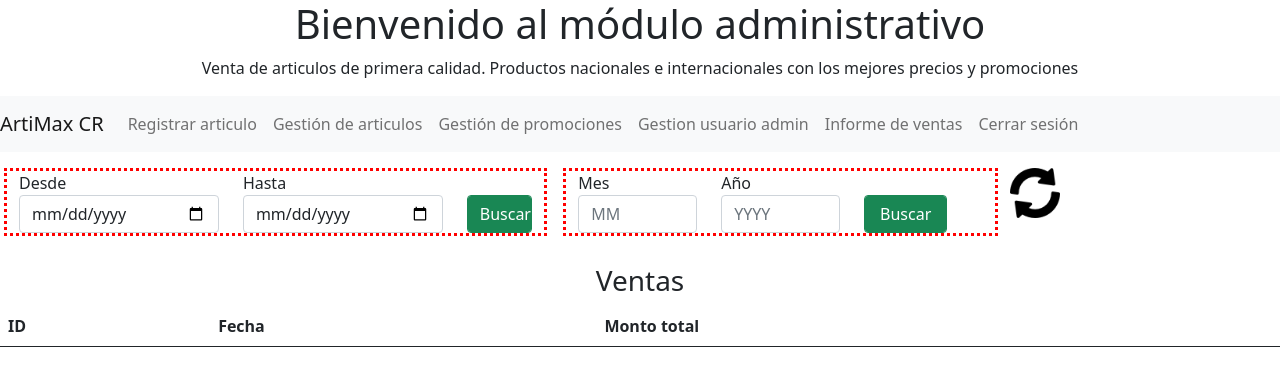
After one commit to iRaxcoder/Proyecto2_lenguajes_RandallMora, a PHP site: page /API_REST_ArtiMax/view/InformeVentasView.php in a window 1280 px wide. The commit adds this page. Shown: the top 386 px of the page. Run offline with PHP 8.4, Linux system fonts and the light colour scheme; lists and menus that the app fills with data are empty.

Commit message:
ya casi se termina informe de ventas

```diff
--- a/controller/UserController.php
+++ b/controller/UserController.php
@@ -37,7 +37,7 @@ class UserController
         require_once './model/ArticuloModel.php';
         $articulo = new ArticuloModel();
         $data['categorias'] = $articulo->mostrar_categorias();
-        $data['promos'] = $articulo->obtener_promociones();
+        $data['favoritos'] = $articulo->mostrar_favoritos($_SESSION['usuario']);
         $data['metodos'] = $articulo->mostrar_metodos_carrito($_SESSION['usuario']);
         $this->view->show("PrincipalVentasView.php", $data);
     }
--- a/public/js/admin.js
+++ b/public/js/admin.js
@@ -134,3 +134,93 @@ function buscar_por_filtro(buscar) {
     });
     return false;
 }
+
+function buscar_venta_rango() {
+
+    var tablaInforme = $('#tablaInforme');
+    var desde = $('#desde').val();
+    var hasta = $('#hasta').val();
+    var titulo = document.getElementById('titulo');
+    var contador = 0;
+    var parametros = {
+        "desde": desde,
+        "hasta": hasta
+    };
+    $.ajax({
+        data: parametros,
+        url: '?controlador=Admin&accion=obtener_ventas_rango',
+        dataType: "json",
+        type: 'post',
+        beforeSend: function () {
+
+        },
+        success: function (response) {
+
+            $("#tablaInforme > tbody").empty();
+            $.each(response['ventas'], function (key, value) {
+                tablaInforme.append(
+                    "<tr> <th scope='row'>" + value['id_venta'] + "</th>" +
+                    "<td>" + value['fecha_venta'] + " </td>" +
+                    "<td>" + value['total_venta'] + "</td>" +
+                    "</tr>"
+                );
+                contador += 1;
+            });
+            if (contador == 0) {
+                titulo.textContent = "No se han encontrado ventas"
+            } else {
+                titulo.textContent = "Ventas";
+            }
+        },
+        error: function (jqXHR, textStatus, errorThrown) {
+            alert(textStatus);
+        }
+    });
+
+    return false;
+}
+
+function buscar_venta_mes_annio() {
+
+    var tablaInforme = $('#tablaInforme');
+    var mes = $('#mes').val();
+    var annio = $('#annio').val();
+    var titulo = document.getElementById('titulo');
+    var contador = 0;
+    var parametros = {
+        "mes": mes,
+        "annio": annio
+    };
+    $.ajax({
+        data: parametros,
+        url: '?controlador=Admin&accion=obtener_ventas_mes_annio',
+        dataType: "json",
+        type: 'post',
+        beforeSend: function () {
+
+        },
+        success: function (response) {
+
+            $("#tablaInforme > tbody").empty();
+            $.each(response['ventas'], function (key, value) {
+                tablaInforme.append(
+                    "<tr> <th scope='row'>" + value['id_venta'] + "</th>" +
+                    "<td>" + value['fecha_venta'] + " </td>" +
+                    "<td>" + value['total_venta'] + "</td>" +
+                    "</tr>"
+                );
+                contador += 1;
+            });
+            if (contador == 0) {
+                titulo.textContent = "No se han encontrado ventas"
+            } else {
+                titulo.textContent = "Ventas";
+            }
+        },
+        error: function (jqXHR, textStatus, errorThrown) {
+            alert(textStatus);
+        }
+    });
+
+    return false;
+}
--- a/public/js/articulo.js
+++ b/public/js/articulo.js
@@ -262,3 +262,56 @@ function mostrar_favoritos() {
     });
     return false;
 }
+
+function mostrar_promos() {
+    parametros = {
+        "e": "e"
+    }
+    $.ajax({
+        data: parametros,
+        url: '?controlador=Articulo&accion=obtener_promos',
+        dataType: "json",
+        type: 'post',
+        beforeSend: function () {
+
+        },
+        success: function (response) {
+            var titulo = document.querySelector(".ofrecimiento");
+            var contenido = document.getElementById("rowArticulos");
+            contenido.innerHTML = "";
+            titulo.innerHTML = "Promociones";
+            $.each(response['promos'], function (key, value) {
+
+                contenido.innerHTML +=
+                    " <div class='card col-md-4 offset-md-2' style='width: 18rem; margin-bottom: 1em;'>" +
+                    " <img class='card-img-top' height='200px' width='200' src='/public/img/" + value['nombre_imagen'] + "'" + " alt='" + value['nombre_imagen'] + "'>" +
+                    "<div class='card-body'>" +
+                    "<h5 id='nombre_articulo' class='card-title'>" + value['nombre_articulo'] + "</h5>" +
+                    " <p class='card-text'>" + value['descripcion'] + "</p>" +
+                    "<p id='precio'>$<del>$" + value['precio_regular'] + "</del><span>$</span>" + value['PRECIO_REBAJA'] + "</p>" +
+                    "<p>válido hasta el: " + value['fecha_final'] + " </p>" +
+                    "<a id='fav' href='javascript:;' onclick='agregar_favorito(this);'>Agregar/quitar fav</a>" +
+                    "<input id='numero' type='number' min='1' style='width: 50px;' value='1'>" +
+                    "<a id='agregar_carrito' href='javascript:;' onclick='agregar_al_carrito(this);' style='margin: 1em;' class='btn btn-primary'" +
+
+                    "data-id='" + value['id_articulo'] + "'" +
+                    " data-nombre='" + value['nombre_articulo'] + "'" +
+                    "data-precio='" + value['PRECIO_REBAJA'] + "'" +
+                    ">" +
+                    "<img height='25px' src='/public/img/carrito.png' alt='carrito'>" +
+                    "</a>" +
+                    "<a href='javascript:;' onclick='mostrar_compra_modal(this);' class='btn btn-primary' data-bs-toggle='modal' data-bs-target='#modalCompra'>" +
+                    "<img height='25px' src='/public/img/comprar.png' alt='comprar directo'>" +
+                    "</a>" +
+                    " </div>" +
+                    "</div>";
+                contador += 1;
+            });
+        },
+        error: function (jqXHR, textStatus, errorThrown) {
+            alert(textStatus);
+        }
+
+    });
+    return false;
+}
--- /dev/null
+++ b/view/InformeVentasView.php
@@ -0,0 +1,95 @@
+<?php
+include_once 'headerAdminView.php';
+?>
+
+
+
+<div class="row" style="margin-top: 1em;">
+
+    <div class="col-md-5" style="border-style: dotted; border-color: red; margin-left:1em">
+
+        <div class="row">
+
+            <div class="col col-md-5">
+
+                <label for="desde">Desde</label>
+                <input type="date" class="form-control" name="desde" id="desde" required>
+
+            </div>
+
+            <div class="col col-md-5">
+                <label for="hasta">Hasta</label>
+                <input type="date" class="form-control" name="hasta" id="hasta" required>
+            </div>
+
+            <div class="col col-md-2" style="position: relative; top:1.5em;">
+                <button id="btnfiltro1" type="summit" onclick="buscar_venta_rango();" class="form-control btn-success">Buscar</button>
+            </div>
+        </div>
+
+    </div>
+
+    <div class="col-md-4" style="border-style: dotted; border-color: red; margin-left:1em">
+
+        <div class="row">
+
+            <div class="col col-md-4">
+
+                <label for="inicio">Mes</label>
+                <input type="text" class="form-control" name="mes" id="mes" placeholder="MM" required>
+
+            </div>
+
+            <div class="col col-md-4">
+
+                <label for="final">Año</label>
+                <input type="text" class="form-control" name="annio" id="annio" placeholder="YYYY" required>
+            </div>
+
+            <div class="col col-md-3" style="position: relative; top:1.5em;">
+                <button id="btnFiltro2" type="summit" onclick="buscar_venta_mes_annio();" class="form-control btn-success">Buscar</button>
+            </div>
+        </div>
+
+    </div>
+
+    <div class="col-md-2">
+        <a href=""> <img src="/public/img/actualizar.png" width="50px" alt="actualizar"></a>
+    </div>
+</div>
+<!-- boton buscar -->
+</form>
+</div>
+
+
+</div>
+
+
+
+<table id="tablaInforme" class="table table-hover table-responsive">
+    <h3 id="titulo" class="text-center" style="margin-top: 1em">Ventas</h3>
+    <thead>
+        <tr>
+            <th scope="col">ID</th>
+            <th scope="col">Fecha</th>
+            <th scope="col">Monto total</th>
+        </tr>
+    </thead>
+    <tbody>
+        <?php
+        if (isset($vars['ventas'])) {
+            foreach ($vars['ventas'] as $item) {
+        ?>
+                <tr>
+                    <th scope="row"><?php echo $item['id_venta'] ?></th>
+                    <td><?php echo $item['fecha_venta'] ?></td>
+                    <td>$<?php echo $item['total_venta'] ?></td>
+                </tr>
+        <?php
+            }
+        }
+        ?>
+    </tbody>
+</table>
+
+<script src="/public/js/admin.js"></script>
--- a/view/headerAdminView.php
+++ b/view/headerAdminView.php
@@ -42,6 +42,9 @@
                     <a class="nav-link" href="?controlador=Admin&accion=mostrar_gestion_usuario_admin">Gestion usuario admin</a>
                 </li>
                 <li class="nav-item">
+                    <a class="nav-link" href="?controlador=Admin&accion=mostrar_informes_ventas_view">Informe de ventas</a>
+                </li>
+                <li class="nav-item">
                     <a class="nav-link" href="/index.php">Cerrar sesión</a>
                 </li>
             </ul>
```
Also changed, not shown: controller/AdminController.php (+24 -0 lines), controller/ArticuloController.php (+8 -0 lines), model/VentaModel.php (+31 -0 lines), view/PrincipalVentasView.php (+10 -12 lines), public/img/actualizar.png (added).
